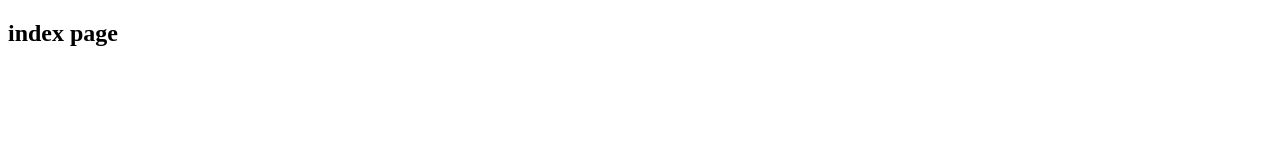
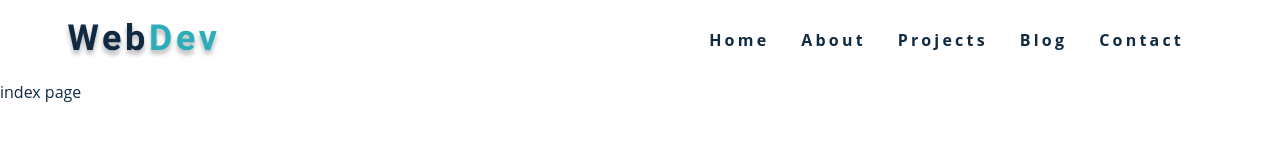
Before and after one commit to krittiyaclark/gatsby-strapi-portfolio-project, a Gatsby site: page / in a window 1280 px wide. Built offline with nearby package versions, Linux system fonts and the light colour scheme; Gatsby itself is replaced by a stand-in of ours.

Commit message:
Added the navbar

```diff
--- a/src/components/Layout.js
+++ b/src/components/Layout.js
@@ -1,12 +1,13 @@
 import React from "react"
-// import "../css/main.css"
+import "../css/main.css"
 import Navbar from "./Navbar"
 import Sidebar from "./Sidebar"
 import Footer from "./Footer"
 const Layout = ({ children }) => {
   return (
     <>
-      <h2>layout component</h2>
+      <Navbar />
+      {children}
     </>
   )
 }
--- a/src/components/Navbar.js
+++ b/src/components/Navbar.js
@@ -2,8 +2,21 @@
 import logo from "../assets/logo.svg"
 import { FaAlignRight } from "react-icons/fa"
 import PageLinks from "../constants/links"
+
 const Navbar = () => {
-  return <h2>navbar component</h2>
+  return (
+    <nav className="navbar">
+      <div className="nav-center">
+        <div className="nav-header">
+          <img src={logo} alt="logo" />
+          <button type="button" className="toggle-btn">
+            <FaAlignRight></FaAlignRight>
+          </button>
+        </div>
+        <PageLinks styleClass="nav-links"></PageLinks>
+      </div>
+    </nav>
+  )
 }
 
 export default Navbar
--- a/src/css/main.css
+++ b/src/css/main.css
@@ -0,0 +1,236 @@
+/*
+===============
+Fonts
+===============
+*/
+/* @import url("https://fonts.googleapis.com/css?family=Open+Sans|Roboto:400,700&display=swap"); */
+
+/*
+===============
+Variables
+===============
+*/
+
+:root {
+  /* dark shades of primary color*/
+  /* --clr-primary-1: hsl(43, 86%, 17%); */
+  --clr-primary-1: hsl(184, 91%, 17%);
+  --clr-primary-2: hsl(185, 84%, 25%);
+  --clr-primary-3: hsl(185, 81%, 29%);
+  --clr-primary-4: hsl(184, 77%, 34%);
+  --clr-primary-5: #2caeba;
+  /* lighter shades of primary color */
+  --clr-primary-6: hsl(185, 57%, 50%);
+  --clr-primary-7: hsl(184, 65%, 59%);
+  --clr-primary-8: hsl(184, 80%, 74%);
+  --clr-primary-9: hsl(185, 94%, 87%);
+  --clr-primary-10: hsl(186, 100%, 94%);
+  /* darkest grey - used for headings */
+  --clr-grey-1: hsl(209, 61%, 16%);
+  --clr-grey-3: hsl(209, 34%, 30%);
+  --clr-grey-4: hsl(209, 28%, 39%);
+  /* grey used for paragraphs */
+  --clr-grey-5: hsl(210, 22%, 49%);
+  --clr-grey-8: hsl(210, 31%, 80%);
+  --clr-grey-9: hsl(212, 33%, 89%);
+  --clr-grey-10: hsl(210, 36%, 96%);
+  --clr-green-dark: hsl(125, 67%, 35%);
+  --clr-red-dark: hsl(360, 67%, 44%);
+  --clr-red-light: hsl(360, 71%, 66%);
+  --clr-white: #fff;
+  --ff-primary: "Roboto", sans-serif;
+  --ff-secondary: "Open Sans", sans-serif;
+  --transition: all 0.3s linear;
+  --spacing: 0.2rem;
+  --radius: 0.25rem;
+  --light-shadow: 0 5px 15px rgba(0, 0, 0, 0.1);
+  --dark-shadow: 0 5px 15px rgba(0, 0, 0, 0.2);
+  --max-width: 1170px;
+  --fixed-width: 700px;
+}
+/*
+===============
+Global Styles
+===============
+*/
+
+*,
+::after,
+::before {
+  margin: 0;
+  padding: 0;
+  box-sizing: border-box;
+}
+body {
+  font-family: var(--ff-secondary);
+  background: var(--clr-white);
+  color: var(--clr-grey-1);
+  line-height: 1.5;
+  font-size: 0.875rem;
+  margin-top: 5rem;
+}
+ul {
+  list-style-type: none;
+}
+a {
+  text-decoration: none;
+}
+
+h1,
+h2,
+h3,
+h4 {
+  letter-spacing: var(--spacing);
+  text-transform: capitalize;
+  line-height: 1.25;
+  margin-bottom: 0.75rem;
+  font-family: var(--ff-primary);
+}
+h1 {
+  font-size: 3rem;
+}
+h2 {
+  font-size: 2rem;
+}
+h3 {
+  font-size: 1.25rem;
+}
+h4 {
+  font-size: 0.875rem;
+}
+p {
+  margin-bottom: 1.25rem;
+  color: var(--clr-grey-3);
+}
+@media screen and (min-width: 800px) {
+  h1 {
+    font-size: 4rem;
+  }
+  h2 {
+    font-size: 2.5rem;
+  }
+  h3 {
+    font-size: 1.75rem;
+  }
+  h4 {
+    font-size: 1rem;
+  }
+  body {
+    font-size: 1rem;
+  }
+  h1,
+  h2,
+  h3,
+  h4 {
+    line-height: 1;
+  }
+}
+/*  global classes */
+
+.btn {
+  text-transform: uppercase;
+  background: var(--clr-primary-5);
+  color: var(--clr-primary-9);
+  padding: 0.375rem 0.75rem;
+  letter-spacing: var(--spacing);
+  display: inline-block;
+  font-weight: 700;
+  -webkit-transition: var(--transition);
+  transition: var(--transition);
+  font-size: 0.875rem;
+  border: 2px solid transparent;
+  cursor: pointer;
+  box-shadow: 0 1px 3px rgba(0, 0, 0, 0.2);
+  border-radius: var(--radius);
+}
+.btn:hover {
+  color: var(--clr-primary-1);
+  background: var(--clr-primary-8);
+}
+.center-btn {
+  display: block;
+  width: 12rem;
+  text-align: center;
+  margin: 0 auto;
+  margin-top: 3rem;
+}
+
+/*
+===============
+Navbar
+===============
+*/
+
+.navbar {
+  position: absolute;
+  top: 0;
+  left: 0;
+  width: 100%;
+  height: 5rem;
+  display: flex;
+  align-items: center;
+  z-index: 200;
+  background: var(--clr-white);
+}
+.nav-center {
+  width: 90vw;
+  max-width: 1170px;
+  margin: 0 auto;
+}
+.nav-header {
+  display: flex;
+  justify-content: space-between;
+  align-items: center;
+}
+.nav-header img {
+  margin-bottom: 0.375rem;
+}
+.toggle-btn {
+  font-size: 2rem;
+  background: transparent;
+  border-color: transparent;
+  color: var(--clr-primary-5);
+  cursor: pointer;
+  transition: var(--transition);
+}
+.toggle-btn:hover {
+  color: var(--clr-primary-2);
+}
+.nav-links {
+  display: none;
+}
+@media screen and (min-width: 768px) {
+  .toggle-btn {
+    display: none;
+  }
+  .nav-links {
+    display: flex;
+    justify-content: flex-end;
+  }
+  .nav-links li {
+    margin-right: 2rem;
+  }
+  .nav-links a {
+    text-transform: capitalize;
+    color: var(--clr-grey-1);
+    font-weight: bold;
+    letter-spacing: var(--spacing);
+    transition: var(--transition);
+    padding: 0.5rem 0;
+  }
+  .nav-links a:hover {
+    color: var(--clr-primary-5);
+    box-shadow: 0px 2px var(--clr-primary-5);
+  }
+  .nav-center {
+    display: grid;
+    grid-template-columns: auto 1fr;
+    align-items: center;
+  }
+}
+
+@media screen and (min-width: 992px) {
+  .navbar {
+    background: transparent;
+  }
+}
--- a/src/pages/index.js
+++ b/src/pages/index.js
@@ -7,6 +7,6 @@
 import Projects from "../components/Projects"
 import Blogs from "../components/Blogs"
 export default () => {
-  return <h2>index page</h2>
+  return <Layout>index page</Layout>
 }
 // ...GatsbyImageSharpFluid
```
